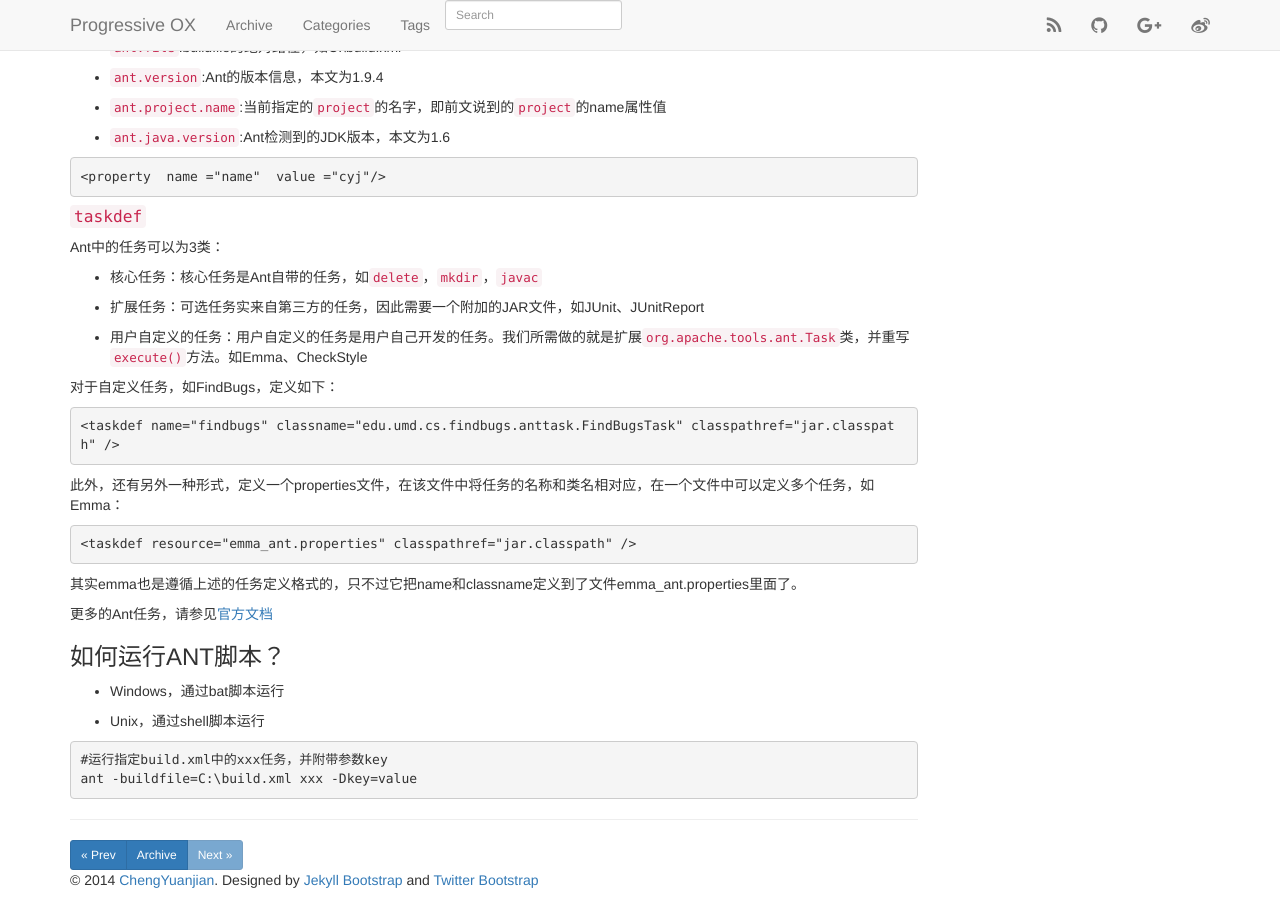
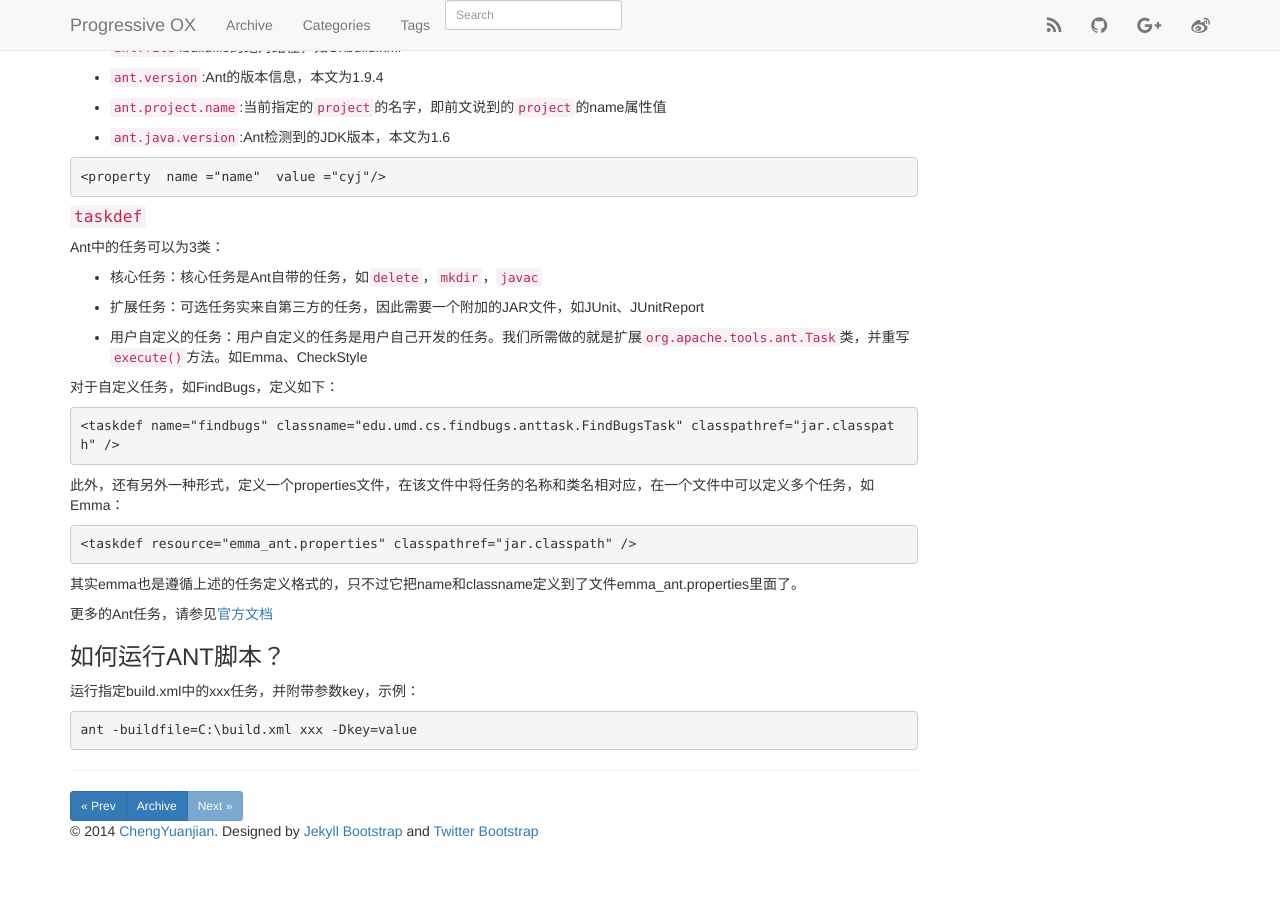
Before and after one commit to ChengYuanjian/chengyuanjian2.github.io, a Jekyll site: the page built from _posts/2014-08-20-ant-build.md, in a window 1280 px wide and 900 px high, scrolled down 1543 px. Built offline with Jekyll 4.4.1, drawn with Linux system fonts in a browser that asks for light colours; nearby versions of some CDN libraries; Markdown is read by kramdown in place of the engine named in the settings; comment, search, counter and statistics services are not loaded; after the commit the page ends 2394 px from its top, so only the background shows below that.

Commit message:
Update 2014-08-20-ant-build.md

```diff
--- a/_posts/2014-08-20-ant-build.md
+++ b/_posts/2014-08-20-ant-build.md
@@ -139,11 +139,8 @@ Ant中的任务可以为3类：
 
 ###如何运行ANT脚本？
 
-* Windows，通过bat脚本运行
-
-* Unix，通过shell脚本运行
+运行指定build.xml中的xxx任务，并附带参数key，示例：
 
 {% highlight shell %}
-#运行指定build.xml中的xxx任务，并附带参数key
 ant -buildfile=C:\build.xml xxx -Dkey=value
 {% endhighlight %}
```
